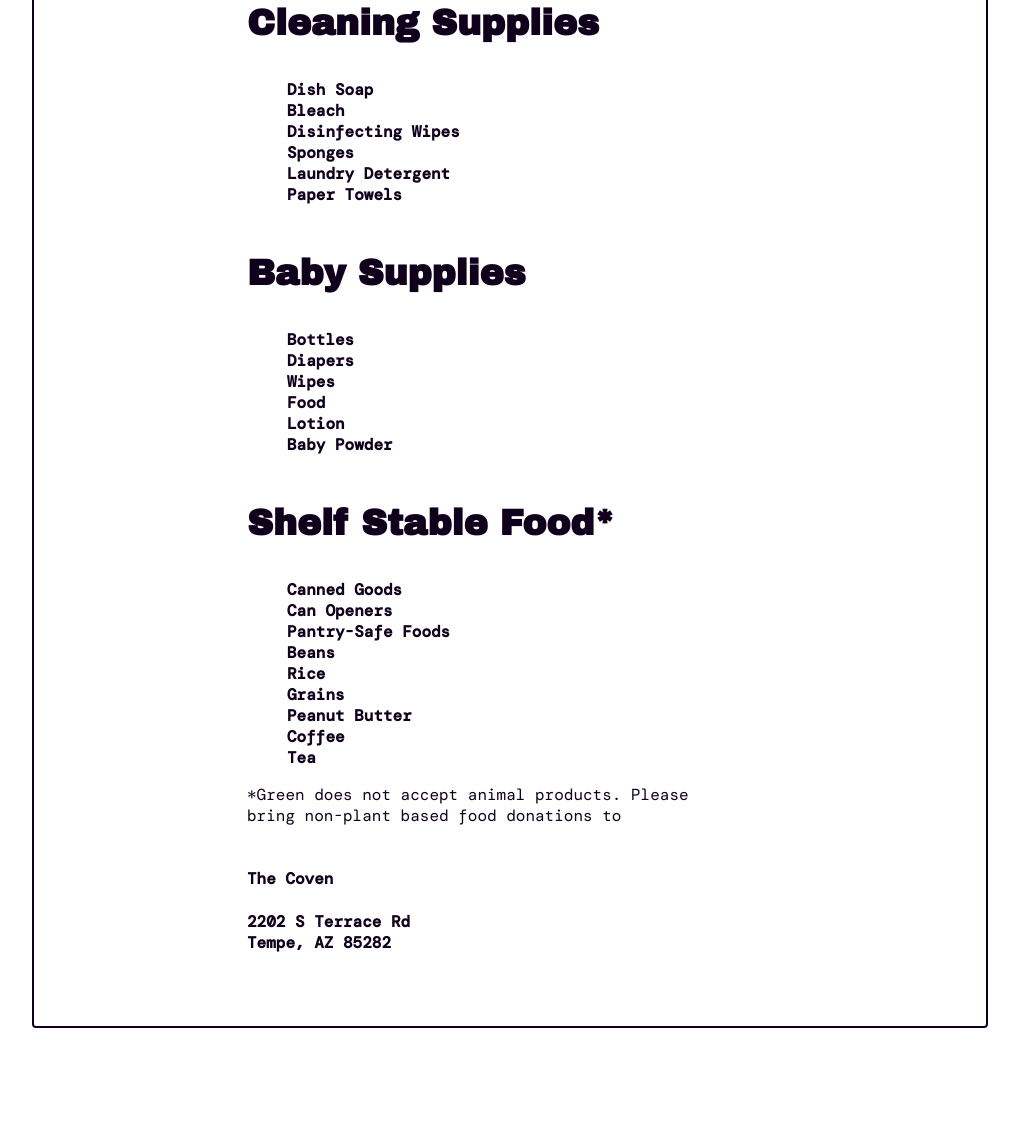
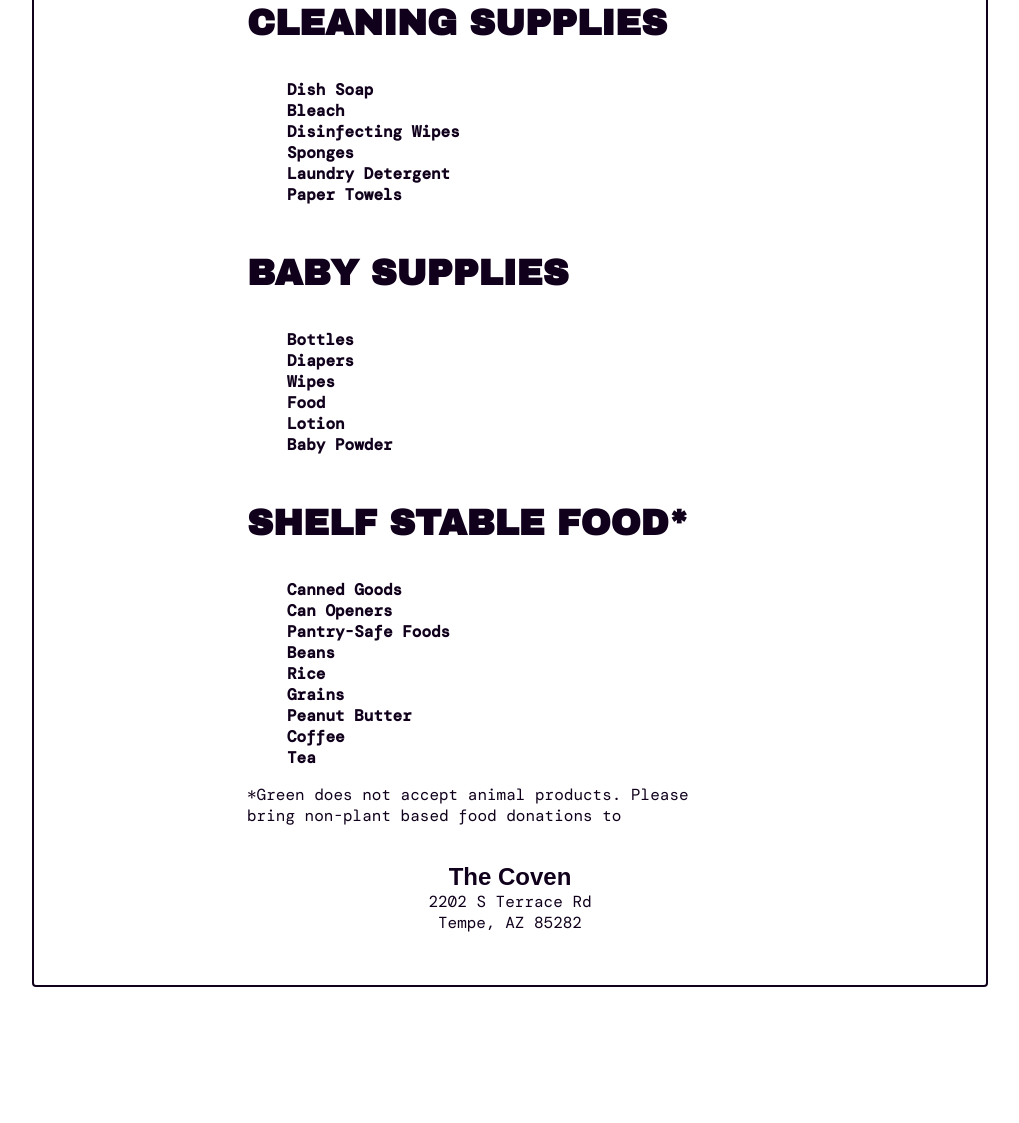
Before and after one commit to hexinduction/mat, a plain HTML site: page index.html in a window 1280 px wide. Shown: the part 3974-5097 px from the top of the page, without its empty margins (130-1149 px from the left). Drawn offline with nearby package versions, Linux system fonts and the light colour scheme; a web font is replaced by a local one.

Commit message:
list changes. sik fonts for coven

```diff
--- a/index.html
+++ b/index.html
@@ -6,6 +6,7 @@
     <meta charset="utf-8">
     <title>Mutual Aid Tempe</title>
     <!-- Type Imports -->
+    <link rel="stylesheet" href="https://use.typekit.net/cfz1rim.css">
     <link href='https://fonts.googleapis.com/css?family=Archivo+Black' rel='stylesheet'>
     <link href="https://fonts.googleapis.com/css2?family=DM+Mono:ital,wght@0,400;0,500;1,400&display=swap" rel="stylesheet">
     <!-- Custom Styles -->
@@ -114,7 +115,7 @@
                 <li class="category-item"><strong>First Aid Kits</strong></li>
                 <li class="category-item"><strong>Over-the-Counter Medication</strong></li>
               </ul>
-              <h3 class="category-list">Heat Relief</h3>
+              <h3 class="category-list">HEAT RELIEF</h3>
               <ul>
                 <li class="category-item"><strong>Water</strong></li>
                 <li class="category-item"><strong>Gatorade</strong></li>
@@ -137,7 +138,7 @@
                  <li class="category-item"><strong>Shaving Products</strong></li>
               </ul>
                <p class="donate-note">*Please donate inclusive hair products such as <em>Cantu</em>, <em>Shea Moisture</em>, <em>As I Am</em>, <em>Carol’s Daughter</em>, <em>Mielle Organics</em>, <em>Miss Jessie’s</em>, <em>Curls</em></p>
-              <h3 class="category-list">Cleaning Supplies</h3>
+              <h3 class="category-list">CLEANING SUPPLIES</h3>
               <ul>
                 <li class="category-item"><strong>Dish Soap</strong></li>
                 <li class="category-item"><strong>Bleach</strong></li>
@@ -146,7 +147,7 @@
                 <li class="category-item"><strong>Laundry Detergent</strong></li>
                 <li class="category-item"><strong>Paper Towels</strong></li>
               </ul>
-              <h3 class="category-list">Baby Supplies</h3>
+              <h3 class="category-list">BABY SUPPLIES</h3>
               <ul>
                 <li class="category-item"><strong>Bottles</strong></li>
                 <li class="category-item"><strong>Diapers</strong></li>
@@ -155,7 +156,7 @@
                 <li class="category-item"><strong>Lotion</strong></li>
                 <li class="category-item"><strong>Baby Powder</strong></li>
               </ul>
-              <h3 class="category-list">Shelf Stable Food*</h3>
+              <h3 class="category-list">SHELF STABLE FOOD*</h3>
               <ul>
                 <li class="category-item"><strong>Canned Goods</strong></li>
                 <li class="category-item"><strong>Can Openers</strong></li>
@@ -167,9 +168,9 @@
                 <li class="category-item"><strong>Coffee</strong></li>
                 <li class="category-item"><strong>Tea</strong></li>
               </ul>
-               <p class="donate-note">*Green does not accept animal products. Please bring non-plant based food donations to<br><br></p>
-               <h4>The Coven<h4>
-              <p>2202 S Terrace Rd<br>Tempe, AZ 85282</p>
+              <p class="donate-note">*Green does not accept animal products. Please bring non-plant based food donations to<br><br></p>
+              <h4 class="coven">The Coven</h4>
+              <p class="closer">2202 S Terrace Rd<br>Tempe, AZ 85282</p>
             </div>
           </div>
           <div id="connect" class="title share-title">
--- a/styles/main.css
+++ b/styles/main.css
@@ -26,10 +26,17 @@ h1 {
 
 h2 {
   font-family: 'Archivo Black';
+  font-size: 3.6rem;
 }
 
 h3 {
   font-family: 'Archivo Black';
+  font-size: 2.4rem;
+}
+
+h4 {
+  font-family: 'Archivo Black';
+  font-size: 2rem;
 }
 
 /* components and global style */
@@ -522,6 +529,17 @@ main {
   margin-bottom: 3.6rem;
 }
 
+.coven {
+  font-family: amador, sans-serif;
+  margin: 0 auto;
+  text-align: center;
+}
+
+.closer {
+  margin: 0 auto;
+  text-align: center;
+}
+
 /* footer */
 
 footer {
@@ -596,6 +614,10 @@ footer {
 
    h3 {
      font-size: 3.6rem;
+   }
+
+   h4 {
+     font-size: 2.4rem;
    }
 
    .nav {
```
